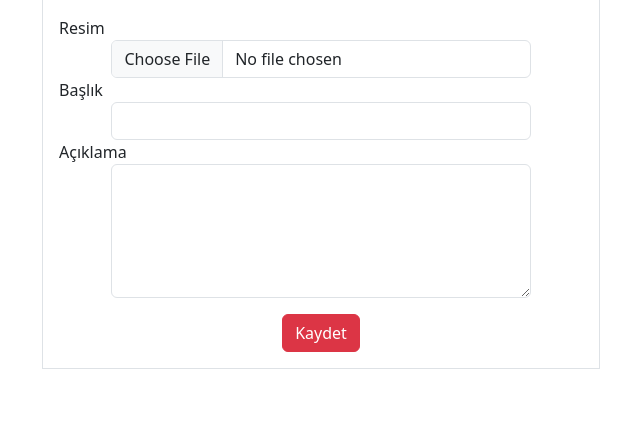
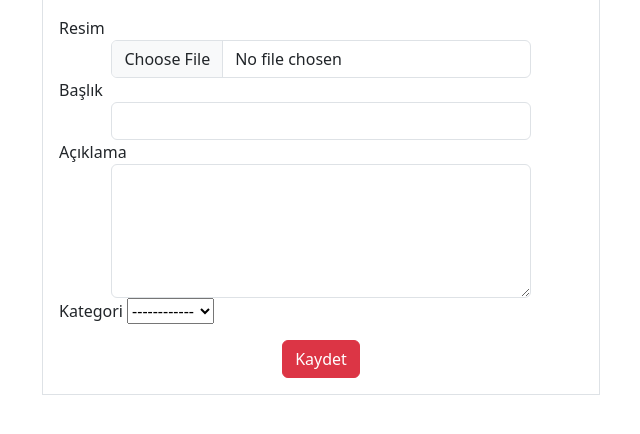
Before and after one commit to 24temmuzstaj/pinterestproject, a Django app: page /create/ in a window 1280 px wide. Shown: the part 65-499 px from the top of the page, without its empty margins (319-959 px from the left). Run offline with Django 4.2, Linux system fonts and the light colour scheme; a user stored in the database is signed in; data comes from the database, SQL or seed files in the repository; some libraries are stand-ins or nearby versions.

Commit message:
güncel-kategori

```diff
--- a/pin/admin.py
+++ b/pin/admin.py
@@ -1,4 +1,5 @@
 from django.contrib import admin
-from .models import Pins
+from .models import *
 
+admin.site.register(Kategori)
 admin.site.register(Pins)
--- a/pin/models.py
+++ b/pin/models.py
@@ -2,12 +2,18 @@
 from django.db import models
 from django.contrib.auth.models import User
 
+class Kategori(models.Model):
+    title = models.CharField(max_length=100)
+    def __str__(self):
+        return self.title
+
+
 class Pins(models.Model):
+    kategori=models.ForeignKey(Kategori,on_delete=models.SET_NULL, null=True)
     user = models.ForeignKey(User, on_delete=models.CASCADE, null=True)
     title = models.CharField(max_length=100)
     description = models.TextField(blank=True)
     image = models.ImageField(upload_to='pin/', null=True)
-    profile_image = models.ImageField(upload_to='profile/', null=True)  # Profil resmi alanı
 
     def __str__(self):
         return self.title
--- a/pin/views.py
+++ b/pin/views.py
@@ -4,14 +4,20 @@ from django.shortcuts import render, redirect
 from .models import *
 from .models import Pins
 from django.contrib.auth.decorators import login_required
-
+from django.db.models import Q
 
 def index(request):
     pins = Pins.objects.all()
+    search = ""
     if request.GET.get('search'):
         search = request.GET.get('search')
-        pins = Pins.objects.filter( title__icontains=search)
-    return render(request, 'index.html', {'pins': pins})
+        pins = Pins.objects.filter(
+            Q(title__icontains=search)|
+            Q(Kategori__title__icontains=search)|
+            Q(description__icontains=search)
+        )
+
+    return render(request, 'index.html', {'pins': pins,'search':search})
 
 def pins(request,pinId):
     pinim=Pins.objects.get(id=pinId)
@@ -25,6 +31,7 @@ def pins(request,pinId):
 
 @login_required
 def create(request):
+    kategoriler=Kategori.objects.all()
     if request.method == 'POST':
         title = request.POST['title']
         description = request.POST['description']
@@ -40,8 +47,11 @@ def create(request):
         )
         print("pin oluşturuldu")
         return redirect('index')
-    return render(request, 'create.html')
+    context={
+        'kategoriler': kategoriler
+    }
 
+    return render(request, 'create.html',context)
 
 
 
--- a/templates/create.html
+++ b/templates/create.html
@@ -1,29 +1,28 @@
-{% extends "base.html" %} {% load static %} {% block title %}Create
-Pin{%endblock %} {% block content %}
+{% extends "base.html" %}
+{% load static %}
+{% block title %} Create Pin {% endblock %}
+{% block content %}
 <div class="container">
-  <form
-    action="{% url 'create' %}"
-    method="POST"
-    enctype="multipart/form-data"
-    class="w-50 m-auto border p-3"
-  >
+  <form action="{% url 'create' %}" method="POST" enctype="multipart/form-data" class="w-50 m-auto border p-3">
     {% csrf_token %}
     <label for="">Resim</label>
     <input type="file" class="form-control" name="image" id="" />
     <label for="">Başlık</label>
     <input type="text" name="title" class="form-control" />
     <label for="">Açıklama</label>
-    <textarea
-      name="description"
-      id=""
-      class="form-control"
-      cols="30"
-      rows="5"
-    ></textarea>
+    <textarea name="description" id="" class="form-control" cols="30" rows="5"></textarea>
+    <label for="">Kategori</label>
+
+    <select name="kategori" id="">
+      <option value="">------------</option>
+      {% for kategori in kategoriler %}
+      <option value="{{ kategori.id }}">{{ kategori.title }}</option>
+      {% endfor %}
+    </select>
 
     <div class="d-flex justify-content-center mt-3">
       <input type="submit" value="Kaydet" class="btn btn-danger" />
     </div>
   </form>
 </div>
-{% endblock content %} {% block script %} {% endblock %}
+{% endblock content %}
--- a/templates/includes/_navbar.html
+++ b/templates/includes/_navbar.html
@@ -28,7 +28,7 @@
             <form action="/" method="GET" class="searchinput-container" action="/">
                 <i class=" fa-solid fa-magnifying-glass nav-eye-icon-searchbox"></i>
                 <input class="form-control searchinput" name="search" type="search" placeholder="Ara"
-                    aria-label="Search" data-target=".opened-searchbox-container" />
+                    aria-label="Search" data-target=".opened-searchbox-container" value="{{search}}" />
             </form>
 
 
--- a/templates/index.html
+++ b/templates/index.html
@@ -52,6 +52,7 @@
 
 <div class="container-fluid">
   <div class="picture-container">
+    {% if pins|length > 0 %}
     {% for pin in pins %}
 
     <div class="cardseri">
@@ -65,6 +66,9 @@
     </div>
 
     {% endfor %}
+    {% else %}
+    <p>bu konuda pin bulunamadı</p>
+    {% endif %}
   </div>
 </div>
 
--- a/templates/profile/edit_profile.html
+++ b/templates/profile/edit_profile.html
@@ -1,6 +1,6 @@
 
 {% extends "base.html" %}
-{%load static % }
+{% load static %}
 
 {% block title %}Profil {%endblock %}
 
--- a/templates/profile/view_profile.html
+++ b/templates/profile/view_profile.html
@@ -1,5 +1,5 @@
 {% extends "base.html" %}
-{%load static % }
+{% load static %}
 
 {% block title %}Profil düzenle {%endblock %}
 
--- a/templates/user/login.html
+++ b/templates/user/login.html
@@ -1,6 +1,6 @@
 
 {% extends "base.html" %}
-{%load static % }
+{% load static %}
 
 {% block title %}Giriş {%endblock %}
 
--- a/templates/user/register.html
+++ b/templates/user/register.html
@@ -1,5 +1,5 @@
 {% extends "base.html" %}
-{%load static % }
+{% load static %}
 
 {% block title %}Üye ol  {%endblock %}
 
```
Also changed, not shown: templates/detail.html (+6 -12 lines), db.sqlite3, media/profile/3f479578058904cca0a0e8d693045459.jpg (added), pin/migrations/0004_kategori_pins_kategori.py (added), pin/migrations/0005_remove_pins_profile_image.py (added).
